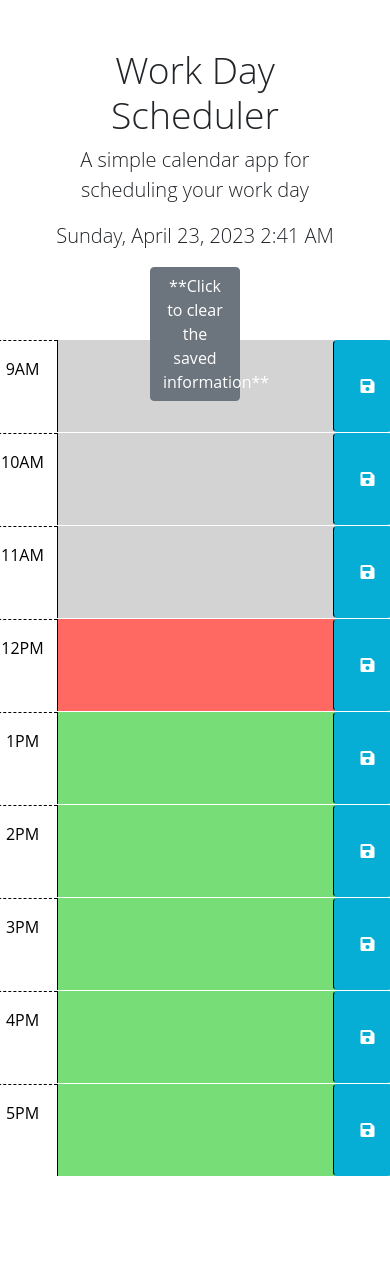
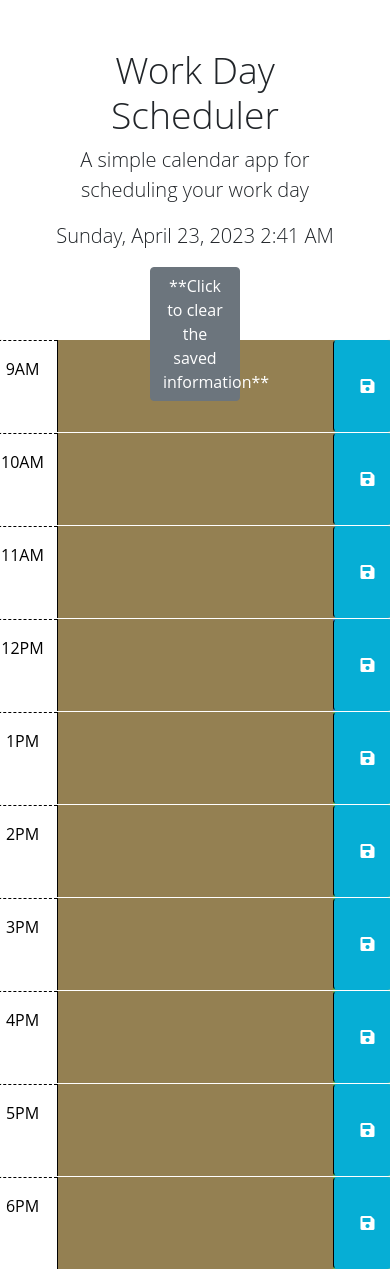
Before and after one commit to DenCoding2023/Work-day-Scheduler, a plain HTML site: page index.html in a window 390 px wide. Before the commit the page ends 1224 px from the top, so only its background shows below. Drawn offline with nearby package versions, Linux system fonts and the light colour scheme.

Commit message:
changes the colors of the past present and furture

```diff
--- a/assests/style.css
+++ b/assests/style.css
@@ -3,7 +3,7 @@ body {
     font-size: 16px;
   }
 
-  #clearFieldsBtn{
+  .btn-secondary{
     position: absolute;
     top: auto;
     left: 150px;
@@ -40,18 +40,18 @@ body {
   }
 
   .past {
-    background-color: #d3d3d3;
-    color: white;
+    background-color: #948052;
+    color: rgb(14, 13, 13);
   }
 
   .present {
-    background-color: #ff6961;
-    color: white;
+    background-color: #6571c4;
+    color: rgb(14, 13, 13);
   }
 
   .future {
-    background-color: #77dd77;
-    color: white;
+    background-color: #71af3e;
+    color: rgb(14, 13, 13);
   }
 
   .saveBtn {
--- a/index.html
+++ b/index.html
@@ -32,7 +32,7 @@
       <p class="lead">A simple calendar app for scheduling your work day</p>
       <p id="currentDay" class="lead"></p>
       <div>
-      <button id="clearFieldsBtn" type="button" class="btn btn-secondary" aria-label="clear fields button">
+      <button id="clearTextBtn" type="button" class="btn btn-secondary" aria-label="clear fields button">
         **Click to clear the saved information**
       </button>
     </div>
@@ -61,7 +61,7 @@
         -->
 
       <!-- Example of a past time block. The "past" class adds a gray background color. -->
-      <div id="hour-9" class="row time-block past">
+      <div id="hour-9:00" class="row time-block past">
         <div class="col-2 col-md-1 hour text-center py-3">9AM</div>
         <textarea class="col-8 col-md-10 description" id="9am" rows="3"> </textarea>
         <button class="btn saveBtn col-2 col-md-1" aria-label="save">
@@ -69,7 +69,7 @@
         </button>
       </div>
 
-      <div id="hour-10" class="row time-block past">
+      <div id="hour-10:00" class="row time-block past">
         <div class="col-2 col-md-1 hour text-center py-3">10AM</div>
         <textarea class="col-8 col-md-10 description" id="10am" rows="3"> </textarea>
         <button class="btn saveBtn col-2 col-md-1" aria-label="save">
@@ -77,7 +77,7 @@
         </button>
       </div>
 
-      <div id="hour-11" class="row time-block past">
+      <div id="hour-11:00" class="row time-block past">
         <div class="col-2 col-md-1 hour text-center py-3">11AM</div>
         <textarea class="col-8 col-md-10 description" id="11am" rows="3"> </textarea>
         <button class="btn saveBtn col-2 col-md-1" aria-label="save">
@@ -88,7 +88,7 @@
 
 
       <!-- Example of a present time block. The "present" class adds a red background color. -->
-      <div id="hour-12" class="row time-block present">
+      <div id="hour-12:00" class="row time-block present">
         <div class="col-2 col-md-1 hour text-center py-3">12PM</div>
         <textarea class="col-8 col-md-10 description" id="12am" rows="3"> </textarea>
         <button class="btn saveBtn col-2 col-md-1" aria-label="save">
@@ -97,7 +97,7 @@
       </div>
 
       <!-- Example of a future time block. The "future" class adds a green background color. -->
-      <div id="hour-13" class="row time-block future">
+      <div id="hour-1:00" class="row time-block future">
         <div class="col-2 col-md-1 hour text-center py-3">1PM</div>
         <textarea class="col-8 col-md-10 description" id="1pm" rows="3"> </textarea>
         <button class="btn saveBtn col-2 col-md-1" aria-label="save">
@@ -105,7 +105,7 @@
         </button>
       </div>
 
-      <div id="hour-14" class="row time-block future">
+      <div id="hour-2:00" class="row time-block future">
         <div class="col-2 col-md-1 hour text-center py-3">2PM</div>
         <textarea class="col-8 col-md-10 description" id="2pm" rows="3"> </textarea>
         <button class="btn saveBtn col-2 col-md-1" aria-label="save">
@@ -113,7 +113,7 @@
         </button>
       </div>
 
-      <div id="hour-15" class="row time-block future">
+      <div id="hour-3:00" class="row time-block future">
         <div class="col-2 col-md-1 hour text-center py-3">3PM</div>
         <textarea class="col-8 col-md-10 description" id="3pm" rows="3"> </textarea>
         <button class="btn saveBtn col-2 col-md-1" aria-label="save">
@@ -121,7 +121,7 @@
         </button>
       </div>
 
-      <div id="hour-16" class="row time-block future">
+      <div id="hour-4:00" class="row time-block future">
         <div class="col-2 col-md-1 hour text-center py-3">4PM</div>
         <textarea class="col-8 col-md-10 description" id="4pm"rows="3"> </textarea>
         <button class="btn saveBtn col-2 col-md-1" aria-label="save">
@@ -129,7 +129,7 @@
         </button>
       </div>
 
-      <div id="hour-17" class="row time-block future">
+      <div id="hour-5:00" class="row time-block future">
         <div class="col-2 col-md-1 hour text-center py-3">5PM</div>
         <textarea class="col-8 col-md-10 description" id="5PM" rows="3"> </textarea>
         <button class="btn saveBtn col-2 col-md-1" aria-label="save">
@@ -137,6 +137,13 @@
         </button>
       </div>
 
+      <div id="hour-6:00" class="row time-block future">
+        <div class="col-2 col-md-1 hour text-center py-3">6PM</div>
+        <textarea class="col-8 col-md-10 description" id="6PM" rows="3"> </textarea>
+        <button class="btn saveBtn col-2 col-md-1" aria-label="save">
+          <i class="fas fa-save" aria-hidden="true"></i>
+        </button>
+      </div>
 <br>
 <br>
 
--- a/script.js
+++ b/script.js
@@ -14,7 +14,7 @@ $("#currentDay").text(today.format('dddd, MMMM D, YYYY h:mm A'));
 
 
 var currentDate = moment().format('dddd') + " " + moment().format("Do MMM YYYY");
-var currentHour = moment().format('h:mm:ss a');
+
 
 // // Creating the hour variable//
 // var nineAm = $("#9am");
@@ -44,25 +44,76 @@ var currentHour = moment().format('h:mm:ss a');
 
   function initPage() {
 
-    console.log("Current Hour " + hour);
+    // console.log("Current Hour " + hour);
     var init9 = JSON.parse(localStorage.getItem("09:00 am"));
     nineAm.val(init9);
   }
 
-  $(".form-control").each(function () {
-      var timeTest = parseInt($(this).attr("id"));
-      hour = parseInt(hour);
-      console.log(timeTest);
-      console.log(hour);
-//      console.log(this);
-      if (hour > timeTest) {
-          $(this).addClass("past");
-      } else if (hour < timeTest) {
-          $(this).addClass("future");
-      } else {
-          $(this).addClass("present");
-      }
-  })
+  function getTimeStatus(hour) {
+    // NOTES: getting the hour from each time block
+    var currentHour = dayjs().format("hA");
+    // console.log("currentHour: ", currentHour);
+
+    if (hour.localeCompare(currentHour) === -1) {
+      return "past";
+    } else if (hour.localeCompare(currentHour) === 0) {
+      return "present";
+    } else if (hour === "9AM" && currentHour.localeCompare("9AM") === -1) {
+      return "past";
+    } else {
+      return "future";
+    }
+  }
+
+
+
+
+  // This will control the time designation and color for each block//
+  $(".time-block").each(function () {
+    var hour = $(this).find(".hour-").text();
+    var status = getTimeStatus(hour);
+    // console.log("hour-: ", hour);
+    $(this)
+      .find(".description")
+      .removeClass("past present future")
+      .addClass(status);
+  });
+
+  // Set status of time blocks after the final hour of the day to "past"
+  var finalHour = dayjs("6PM", "hA");
+  var currentHour = dayjs();
+  // console.log("currentHour: ", currentHour);
+  if (currentHour.isAfter(finalHour)) {
+    $(".time-block")
+      .find(".description")
+      .removeClass("present future")
+      .addClass("past");
+  }
+
+  // Set status of time blocks before the first hour of the day to "future"
+  var firstHour = dayjs("9AM", "hA");
+  if (currentHour.isBefore(firstHour)) {
+    $(".time-block")
+      .find(".description")
+      .removeClass("past present")
+      .addClass("future");
+  }
+
+//   $(".form-control").each(function () {
+//       var timeTest = parseInt($(this).attr("id"));
+//       hour = parseInt(hour);
+//       console.log(timeTest);
+//       console.log(hour);
+// //      console.log(this);
+//       if (hour > timeTest) {
+//           $(this).addClass("past");
+//       } else if (hour < timeTest) {
+//           $(this).addClass("future");
+//       } else {
+//           $(this).addClass("present");
+//       }
+//   })
+
 //  changing textarea to descriptoin
   // Buttons (save to Local Storage)
   $(".saveBtn").on("click", function(){
@@ -76,13 +127,13 @@ var currentHour = moment().format('h:mm:ss a');
 
   // This gets the information from the consol log and puts it in the //
   // in the text area. So it saves the work//
-  let timeBlockEl = $(".time-block");
-  let timeBlockText = $(".description");
+ var timeBlockEl = $(".time-block");
+ var timeBlockText = $(".description");
 
 
   timeBlockText.each(function () {
-    let timeBlockId = $(this).parent().attr("id");
-    let savedDescription = localStorage.getItem(timeBlockId);
+    var timeBlockId = $(this).parent().attr("id");
+    var savedDescription = localStorage.getItem(timeBlockId);
     if (savedDescription) {
       $(this).val(savedDescription);
     }
@@ -91,7 +142,7 @@ var currentHour = moment().format('h:mm:ss a');
   // This is an event listenr for the clear button//
   // It will clear the inputs from the consol logs//
 
-  $("#clearFieldsBtn").click(function (event) {
+  $("#clearTextBtn").click(function (event) {
     event.preventDefault;
     $("textarea").val("");
     localStorage.clear();
@@ -112,10 +163,10 @@ var currentHour = moment().format('h:mm:ss a');
 
 
 
-  $(".time-block").each(function () {
-    var blockHour = parseInt($(this).attr("id").split("hour")[1]);
-    console.log( blockHour, currentHour)
-  });
+  // $(".time-block").each(function () {
+  //   var blockHour = parseInt($(this).attr("id").split("hour")[1]);
+  //   console.log( blockHour, currentHour)
+  // });
 
 
 
```
